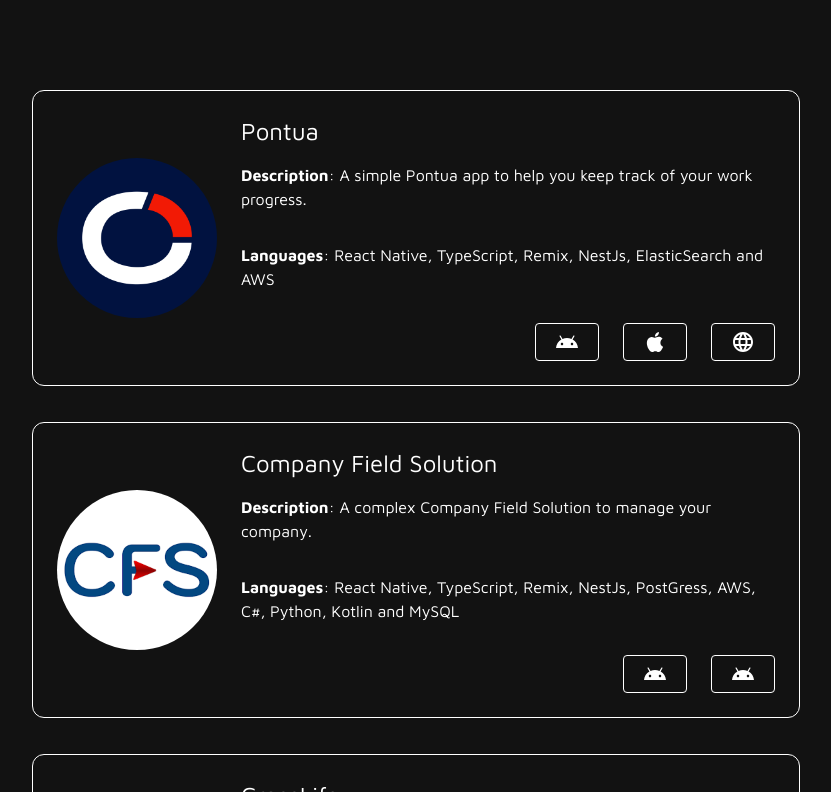
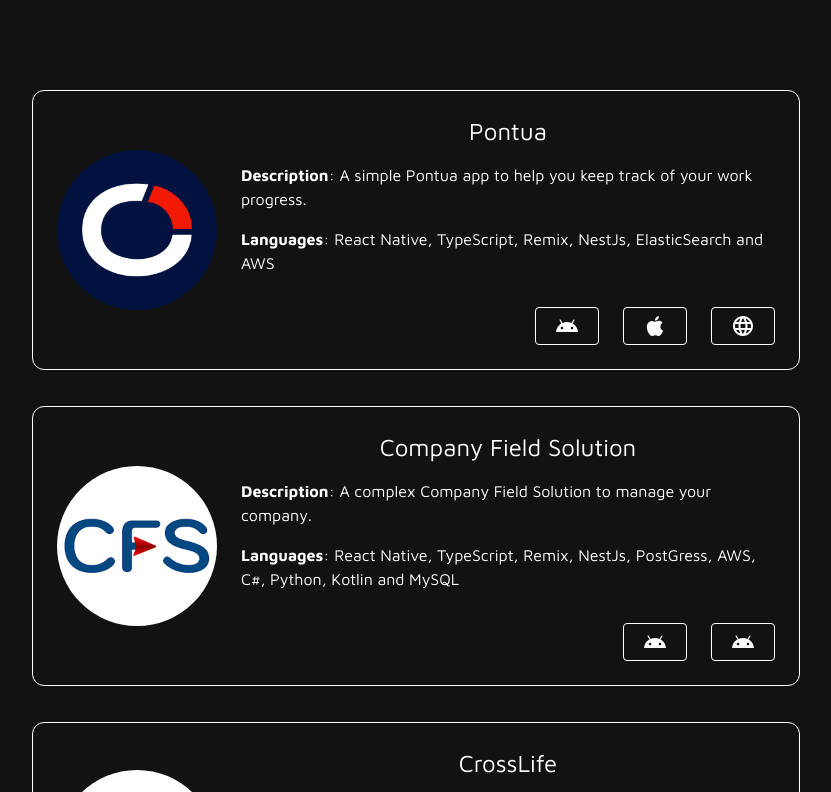
Before and after one commit to NicolasHubner/PortfolioWeb, a Next.js app: page / in a window 1280 px wide. Shown: the part 1148-1940 px from the top of the page, without its empty margins (224-1055 px from the left). Built offline with nearby package versions, Linux system fonts and the light colour scheme.

Commit message:
[Feat] FlexGRow

```diff
--- a/components/Projects/index.tsx
+++ b/components/Projects/index.tsx
@@ -17,11 +17,13 @@ export default function Project() {
           <img src={project.image} alt={project.name} className={styles.image} />
 
             <Box className={styles.ContainerViewProjectInfo}>
+              <Box style={{flexGrow: 1}}>
                 <Typography variant="h5">{project.name}</Typography>
 
                 <p className={styles.TextInfo}><strong>Description</strong>{`: ${project.description}`}</p>
 
                 <p className={styles.TextInfo}><strong>Languages</strong>{`: ${project.Language}`}</p>
+              </Box>
 
                 <Box className={styles.IconsContainer}>
                   {project.linkAndroid && (<Button
--- a/components/Projects/style.module.css
+++ b/components/Projects/style.module.css
@@ -58,6 +58,7 @@
   display: flex;
   flex-direction: column;
   justify-content: flex-start;
+  height: 100%;
   align-items: flex-start;
   margin-left: 24px;
 }
```
